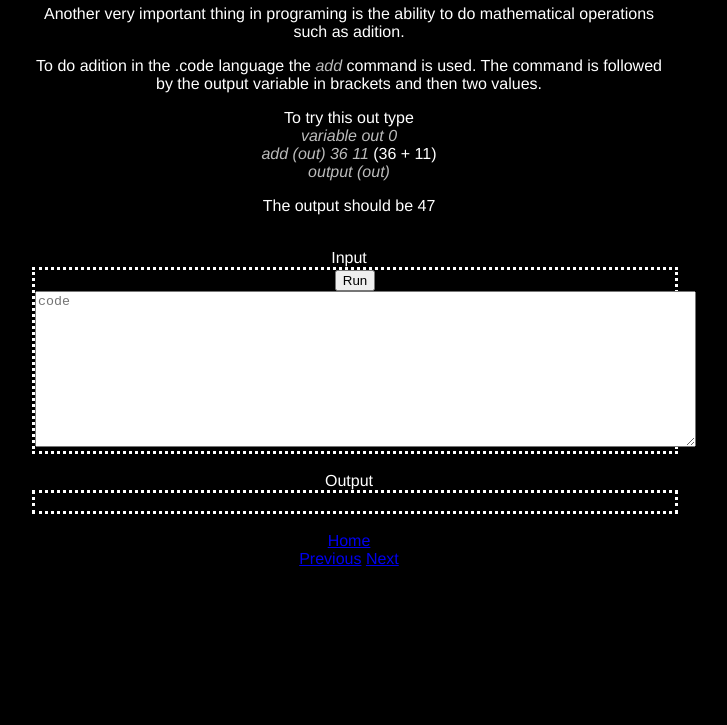
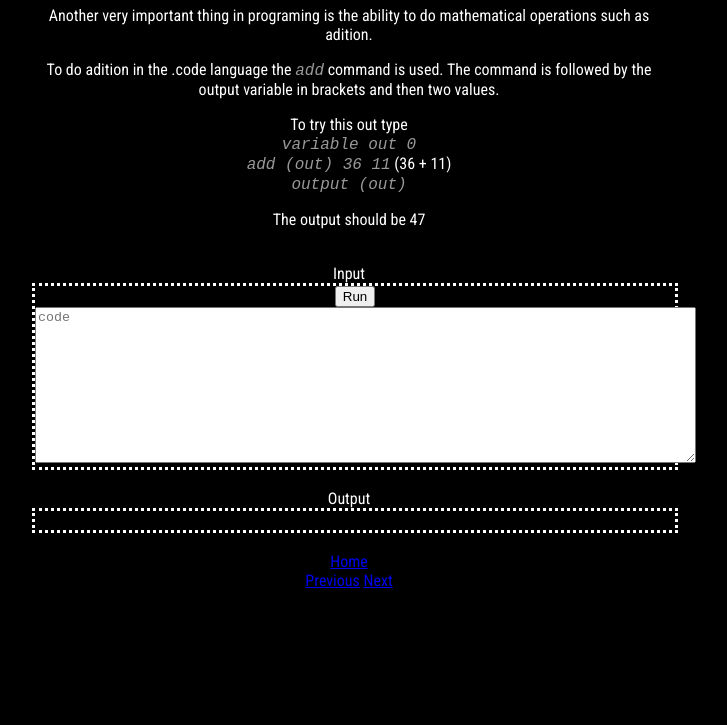
Before and after one commit to JHjavaDev/dotcode, a plain HTML site: page html/tut1-3.html in a window 1280 px wide. Shown: the part 75-800 px from the top of the page, without its empty margins (291-1018 px from the left). Drawn offline with Linux system fonts and the light colour scheme.

Commit message:
v1.1-dev

```diff
--- a/css/style.scss
+++ b/css/style.scss
@@ -1,13 +1,23 @@
+@import url(https://fonts.googleapis.com/css?family=Roboto+Condensed);
+@import url(https://fonts.googleapis.com/css?family=Roboto);
+
 $background-color: #000;
-$font-stack: Helvetica, sans-serif;
 $primary-color: #fff;
+$code-color: #999;
+
+$font-size: 16px;
 
 body {
+	font-family: Roboto Condensed;
+	font-size: $font-size;
 	text-align: center;
 	margin: auto;
 	background: $background-color;
-	font: 100% $font-stack;
 	color: $primary-color;
+
+	h1 {
+		font-family: Roboto;
+	}
 
 	#introduction {
 		transform: translate(50%, 0%);
@@ -21,12 +31,6 @@ body {
 	#select {
 		transform: translate(50%, 0%);
 		width: 50%;
-	}
-	#codeexample {
-		transform: translate(50%, 0%);
-		width: 50%;
-		color: #bbb;
-		font: 100%, Helvetica, sans-serif;
 	}
 
 	#input {
@@ -44,3 +48,10 @@ body {
 		height: 100%;
 	}
 }
+
+.code-example {
+	font-family: Monospace;
+	transform: translate(50%, 0%);
+	width: 50%;
+	color: $code-color;
+}
--- a/html/tut1-3.html
+++ b/html/tut1-3.html
@@ -17,16 +17,16 @@
 				Another very important thing in programing is the ability to do mathematical operations such as adition.
 			</p>
 			<p>
-				To do adition in the .code language the <i id="codeexample">add</i> command is used. The command is followed by the output variable in brackets and then two values.
+				To do adition in the .code language the <i class="code-example">add</i> command is used. The command is followed by the output variable in brackets and then two values.
 			</p>
 			<p>
 				To try this out type
 				<br>
-				<i id="codeexample">variable out 0</i>
+				<i class="code-example">variable out 0</i>
 				<br>
-				<i id="codeexample">add (out) 36 11</i> (36 + 11)
+				<i class="code-example">add (out) 36 11</i> (36 + 11)
 				<br>
-				<i id="codeexample">output (out)</i>
+				<i class="code-example">output (out)</i>
 			</p>
 			<p>
 				The output should be 47
```
Also changed, not shown: html/tut1-1.html (+1 -1 lines), html/tut1-2.html (+3 -3 lines), html/tut1-4.html (+3 -3 lines), html/tut1-challenge.html (+1 -1 lines), css/style.css, 1 other file.
